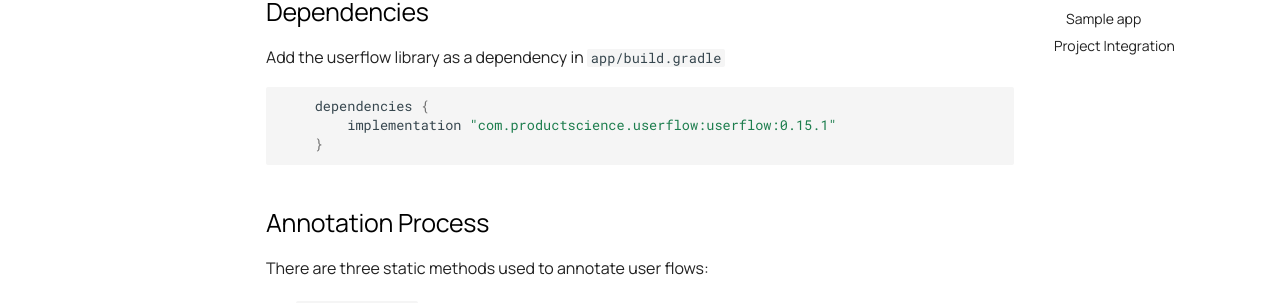
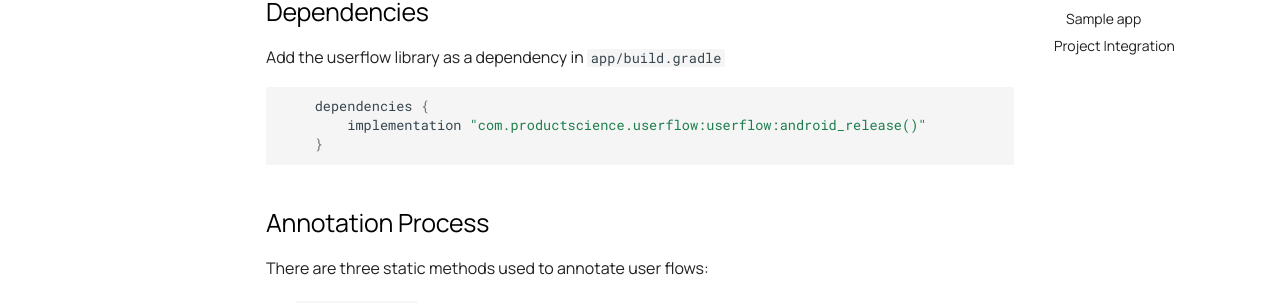
Before and after one commit to product-science/docs, an MkDocs documentation site: the page built from docs/android/user-flow.md, in a window 1280 px wide and 900 px high. Shown: the part 393-696 px from the top of the window. Built offline with MkDocs 1.6.1 and Material for MkDocs 9.7.7, drawn with Linux system fonts in a browser that asks for light colours.

Commit message:
Update user-flow.md

````diff
--- a/docs/android/user-flow.md
+++ b/docs/android/user-flow.md
@@ -10,7 +10,7 @@ The steps to add and use the library are below.
 
 ```groovy
     dependencies {
-        implementation "com.productscience.userflow:userflow:0.15.1"
+        implementation "com.productscience.userflow:userflow:android_release()"
     }
 ```
 
````
